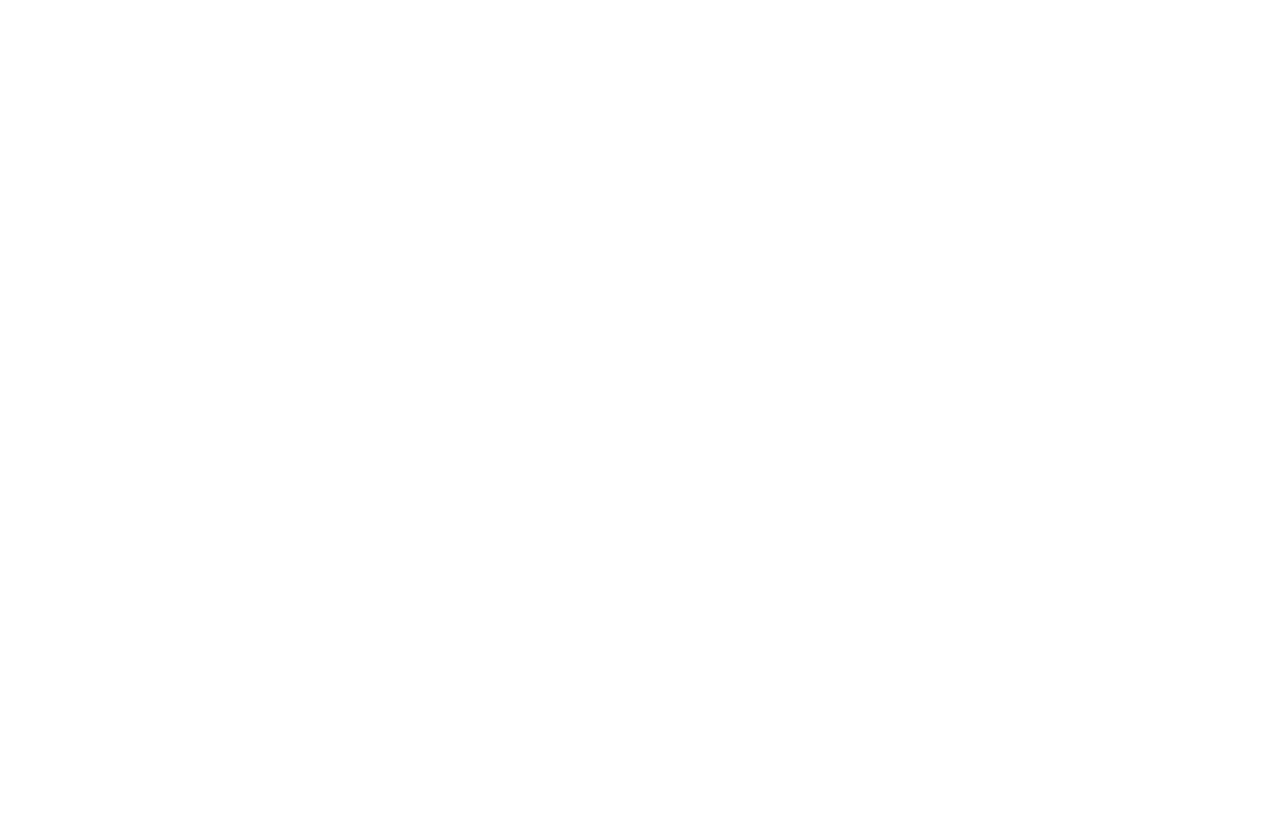
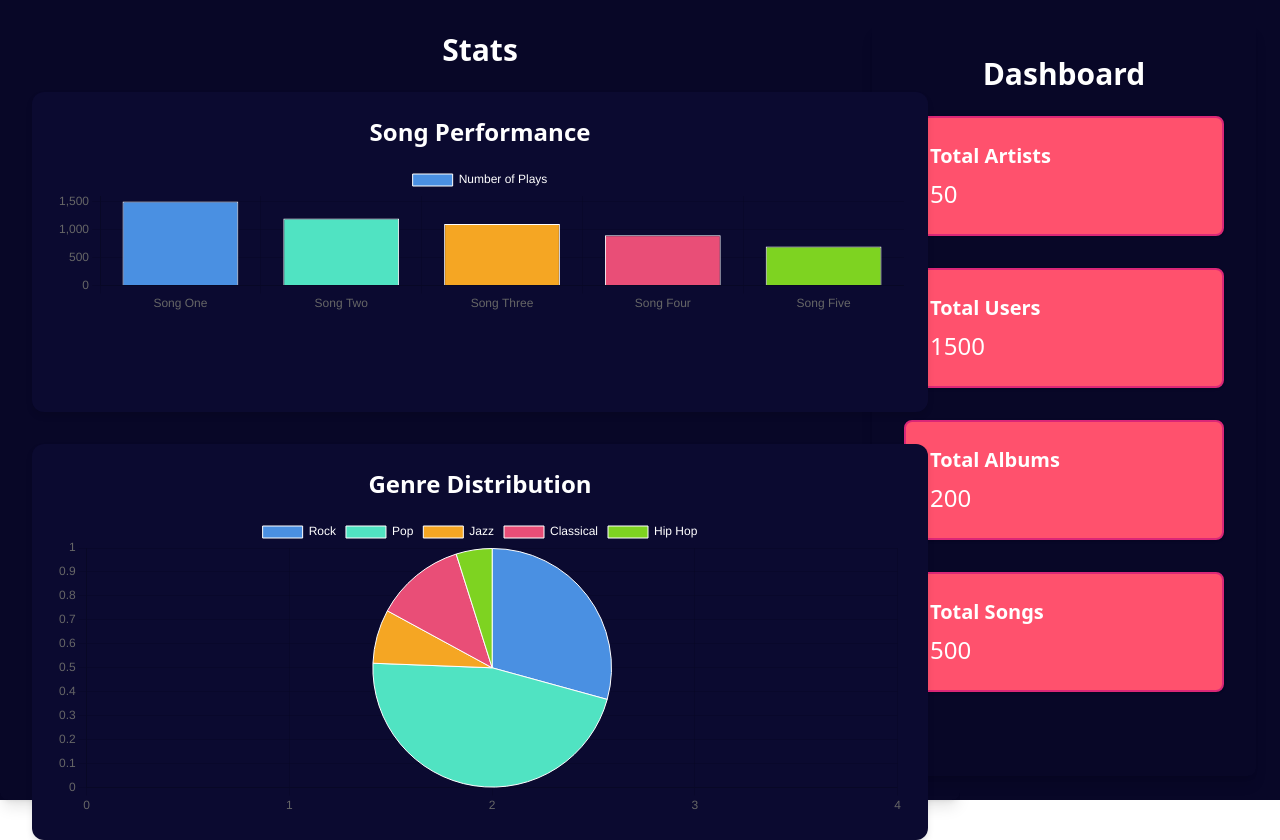
Before and after one commit to PrazolMalla/Frontend_ArtistManagementSystem, a Vue app in the folder Frontend/: page / in a window 1280 px wide. Before the commit this address had no page. Before the commit the page ends 800 px from the top, so only its background shows below. Built offline with nearby package versions, Linux system fonts and the light colour scheme; what vue-toast-notification would draw is missing.

Commit message:
changes in admin to see data

```diff
--- a/Frontend/src/components/AdminData.vue
+++ b/Frontend/src/components/AdminData.vue
@@ -1,32 +1,31 @@
 <template>
-    <div class="min-h-screen flex flex-col bg-primary-color">
-      <div class="flex flex-1">
-        <main class="flex-1 p-6 bg-primary-color">
+  <div class="min-h-screen flex flex-col bg-dark-primary-color">
+    <main class="flex-1 p-6 bg-primary-color flex justify-end">
       <div class="bg-primary-color bg-opacity-75 p-8 rounded-lg shadow-lg">
         <h1 class="text-3xl font-bold mb-6 text-white text-center">Dashboard</h1>
 
-            <div class="grid grid-cols-1 sm:grid-cols-2 md:grid-cols-4 gap-6 mb-8">
-              <div class="card bg-secondary-color text-white p-6 rounded-lg shadow hover:bg-pink-600 transition-colors duration-200 border-solid border-2 border-pink-600 ">
+        <div class="card bg-secondary-color text-white p-6 rounded-lg shadow hover:bg-pink-600 transition-colors duration-200 border-solid border-2 border-pink-600 mb-8">
           <h2 class="text-xl font-bold mb-2">Total Artists</h2>
           <p class="text-2xl">{{ totalArtists }}</p>
         </div>
-              <div class="card bg-secondary-color text-white p-6 rounded-lg shadow  hover:bg-pink-600 transition-colors duration-200 border-solid border-2 border-pink-600">
+
+        <div class="card bg-secondary-color text-white p-6 rounded-lg shadow hover:bg-pink-600 transition-colors duration-200 border-solid border-2 border-pink-600 mb-8">
           <h2 class="text-xl font-bold mb-2">Total Users</h2>
           <p class="text-2xl">{{ totalUsers }}</p>
         </div>
-              <div class="card bg-secondary-color text-white p-6 rounded-lg shadow  hover:bg-pink-600 transition-colors duration-200 border-solid border-2 border-pink-600">
+
+        <div class="card bg-secondary-color text-white p-6 rounded-lg shadow hover:bg-pink-600 transition-colors duration-200 border-solid border-2 border-pink-600 mb-8">
           <h2 class="text-xl font-bold mb-2">Total Albums</h2>
           <p class="text-2xl">{{ totalAlbums }}</p>
         </div>
-              <div class="card bg-secondary-color text-white p-6 rounded-lg shadow  hover:bg-pink-600 transition-colors duration-200 border-solid border-2 border-pink-600">
+
+        <div class="card bg-secondary-color text-white p-6 rounded-lg shadow hover:bg-pink-600 transition-colors duration-200 border-solid border-2 border-pink-600 mb-8">
           <h2 class="text-xl font-bold mb-2">Total Songs</h2>
           <p class="text-2xl">{{ totalSongs }}</p>
-              </div>
         </div>
 
       </div>
     </main>
-      </div>
   </div>
 </template>
 
@@ -50,3 +49,10 @@
   },
 };
 </script>
+
+<style scoped>
+.card {
+  flex: 1;
+  width: 20rem; /* Set width of each card */
+}
+</style>
--- /dev/null
+++ b/Frontend/src/components/AdminStats.vue
@@ -0,0 +1,112 @@
+<template>
+    <div class="p-8 rounded-lg shadow-lg">
+      <h1 class="text-3xl font-bold mb-6 text-center text-white">Stats</h1>
+
+      <div class="justify-around">
+        <div class="card w-full h-[20rem] mb-8 bg-light-primary-color">
+          <h2 class="text-2xl font-semibold mb-4 text-center text-white">Song Performance</h2>
+          <div class="chart-container">
+            <Bar :data="songPerformanceData" :options="chartOptions" />
+          </div>
+        </div>
+
+        <div class="card h-full w-full mb-8 bg-light-primary-color">
+          <h2 class="text-2xl font-semibold mb-4 text-center text-white">Genre Distribution</h2>
+          <div class="chart-container">
+            <Pie :data="genreDistributionData" :options="chartOptions" />
+          </div>
+        </div>
+      </div>
+    </div>
+  </template>
+
+  <script>
+  import { ref } from 'vue';
+  import { Bar, Pie } from 'vue-chartjs';
+  import { Chart as ChartJS, Title, Tooltip, Legend, BarElement, CategoryScale, LinearScale, ArcElement, PointElement, LineElement } from 'chart.js';
+
+  ChartJS.register(Title, Tooltip, Legend, BarElement, CategoryScale, LinearScale, ArcElement, PointElement, LineElement);
+
+  export default {
+    name: 'ArtistDashboard',
+    components: {
+      Bar,
+      Pie
+    },
+    setup() {
+      const songPerformanceData = ref({
+        labels: ['Song One', 'Song Two', 'Song Three', 'Song Four', 'Song Five'],
+        datasets: [
+          {
+            label: 'Number of Plays',
+            data: [1500, 1200, 1100, 900, 700],
+            backgroundColor: ['#4a90e2', '#50e3c2', '#f5a623', '#e94e77', '#7ed321'],
+            borderColor: 'white',
+            borderWidth: 1,
+          },
+        ],
+      });
+
+      const genreDistributionData = ref({
+        labels: ['Rock', 'Pop', 'Jazz', 'Classical', 'Hip Hop'],
+        datasets: [
+          {
+            label: 'Genre Distribution',
+            data: [12, 19, 3, 5, 2],
+            backgroundColor: ['#4a90e2', '#50e3c2', '#f5a623', '#e94e77', '#7ed321'],
+            borderColor: 'white',
+            borderWidth: 1,
+          },
+        ],
+      });
+
+      const chartOptions = ref({
+        responsive: true,
+        maintainAspectRatio: false,
+        scales: {
+          y: {
+            beginAtZero: true,
+            ticks: {
+              font: {
+                color: 'white',
+              },
+            },
+          },
+          x: {
+            ticks: {
+              font: {
+                color: 'white',
+              },
+            },
+          },
+        },
+        plugins: {
+          legend: {
+            labels: {
+              color: 'white',
+            },
+          },
+          tooltip: {
+            titleColor: 'white',
+            bodyColor: 'white',
+          },
+        },
+      });
+
+      return {
+        songPerformanceData,
+        genreDistributionData,
+        chartOptions,
+      };
+    },
+  };
+  </script>
+
+  <style scoped>
+  .card {
+    backdrop-filter: blur(10px);
+    border-radius: 0.75rem;
+    box-shadow: 0 4px 6px rgba(0, 0, 0, 0.1);
+    padding: 1.5rem;
+  }
+  </style>
--- a/Frontend/src/router/index.js
+++ b/Frontend/src/router/index.js
@@ -1,15 +1,27 @@
 import { createRouter, createWebHistory } from 'vue-router'
 
 import AdminData from '@/components/AdminData.vue';
+import AdminStats from '@/components/AdminStats.vue';
+import AdminPage from '@/views/AdminPage.vue';
 
 const routes = [
 
 
+  // {
+  //   path:'/AdminData',
+  //   name:'AdminData',
+  //   component:AdminData
+  // },
   {
-    path:'/AdminData',
-    name:'AdminData',
-    component:AdminData
+    path:'/',
+    name:'AdminPage',
+    component:AdminPage
   },
+  // {
+  //   path:'/AdminStats',
+  //   name:'/AdminStats',
+  //   component:AdminStats
+  // }
 ];
 
 const router = createRouter({
--- /dev/null
+++ b/Frontend/src/views/AdminPage.vue
@@ -0,0 +1,23 @@
+<template>
+    <div class="w-full h-screen bg-dark-primary-color flex">
+      <AdminStats class="w-3/4" />
+      <AdminData class="w-1/4" />
+    </div>
+  </template>
+
+  <script>
+  import AdminData from '@/components/AdminData.vue';
+  import AdminStats from '@/components/AdminStats.vue';
+
+  export default {
+    name: 'AdminPage',
+    components: {
+      AdminData,
+      AdminStats
+    },
+  }
+  </script>
+
+  <style scoped>
+
+  </style>
--- a/Frontend/tailwind.config.js
+++ b/Frontend/tailwind.config.js
@@ -4,9 +4,9 @@
   theme: {
     extend: {
       colors:{
-        'button-color':'#FF516D  ',
-        'primary-color':'#080727  ',
-        'secondary-color':'#0B0A30',
+        'secondary-color':'#FF516D  ',
+        'dark-primary-color':'#080727  ',
+        'light-primary-color':'#0B0A30',
       }
     },
   },
```
Lines whose indentation alone changed are shown as unchanged.
